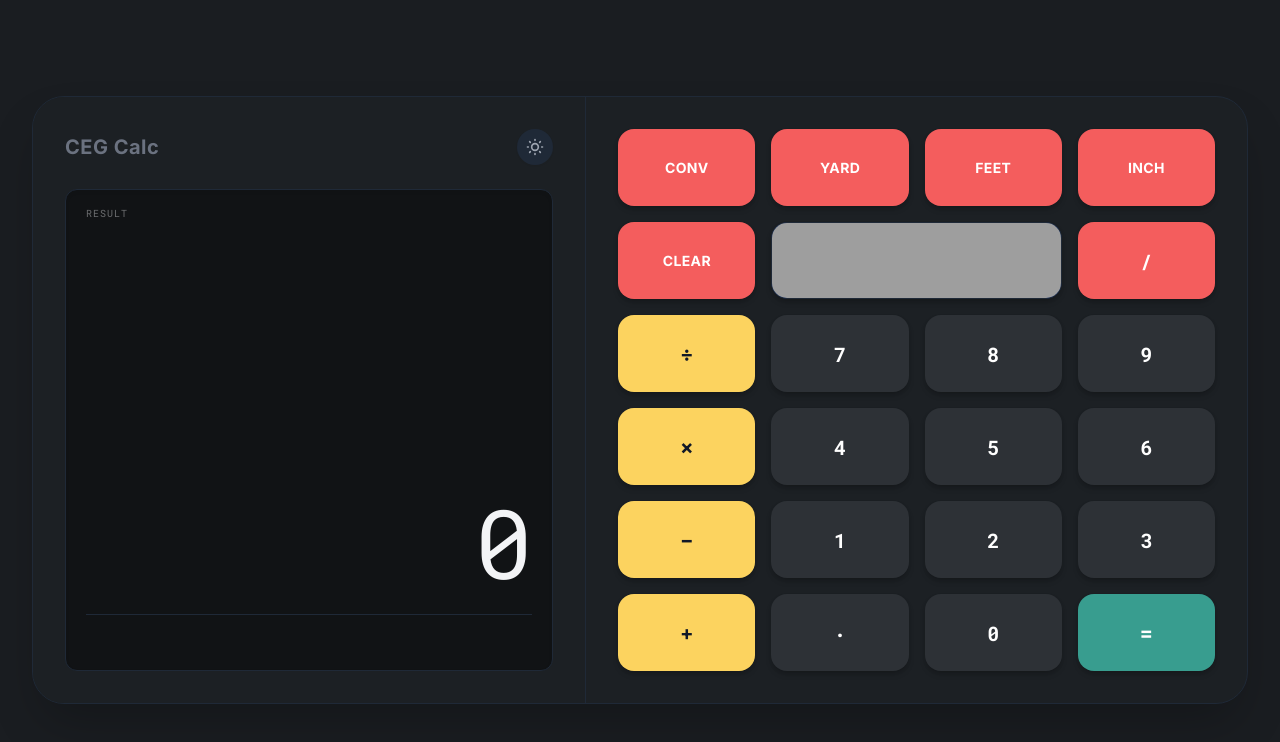
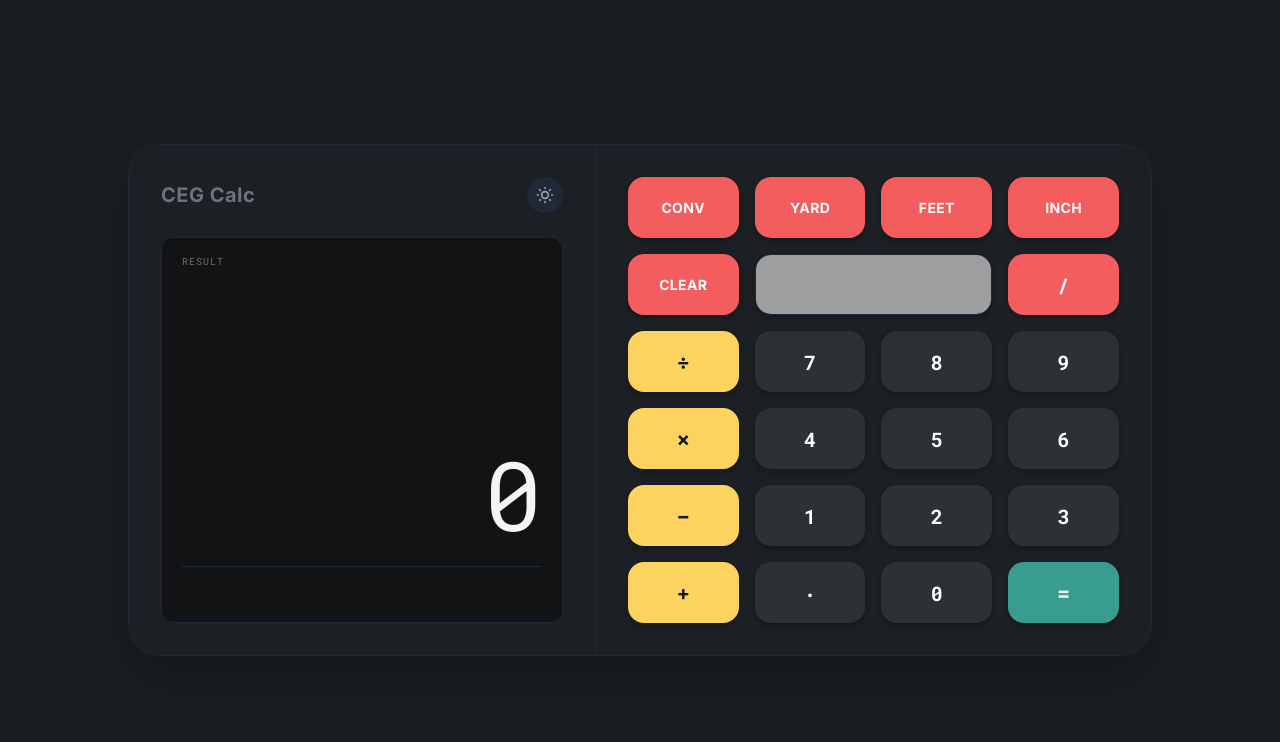
Before and after one commit to GloriousTR/CEG-Calc, a React (Vite) app: page / in a window 1280 px wide. Shown: the top 742 px of the page. Built offline with nearby package versions, Linux system fonts and the light colour scheme; grey boxes are pictures that could not be loaded.

Commit message:
Update App.tsx

```diff
--- a/App.tsx
+++ b/App.tsx
@@ -331,7 +331,7 @@ export default function App() {
         Tablet (sm): Fixed height/width centered modal.
         Desktop (md): Rounded corners, 2:1 Aspect Ratio, Flex Row (Left Display, Right Keypad).
       */}
-      <div className="w-full h-[100dvh] sm:h-[850px] sm:max-h-[90dvh] sm:max-w-md md:max-w-7xl md:h-auto md:aspect-[2/1] bg-white dark:bg-[#1C2024] sm:rounded-[32px] shadow-2xl overflow-hidden flex flex-col md:flex-row relative border-0 sm:border border-gray-200 dark:border-gray-800 transition-colors duration-300">
+      <div className="w-full h-[100dvh] sm:h-[850px] sm:max-h-[90dvh] sm:max-w-md md:max-w-5xl md:h-auto md:aspect-[2/1] bg-white dark:bg-[#1C2024] sm:rounded-[32px] shadow-2xl overflow-hidden flex flex-col md:flex-row relative border-0 sm:border border-gray-200 dark:border-gray-800 transition-colors duration-300">
 
         {/* --- LEFT SECTION (Display) --- */}
         {/* Mobile: Top ~40% flex weight. Desktop: Left ~45% flex weight. */}
```
